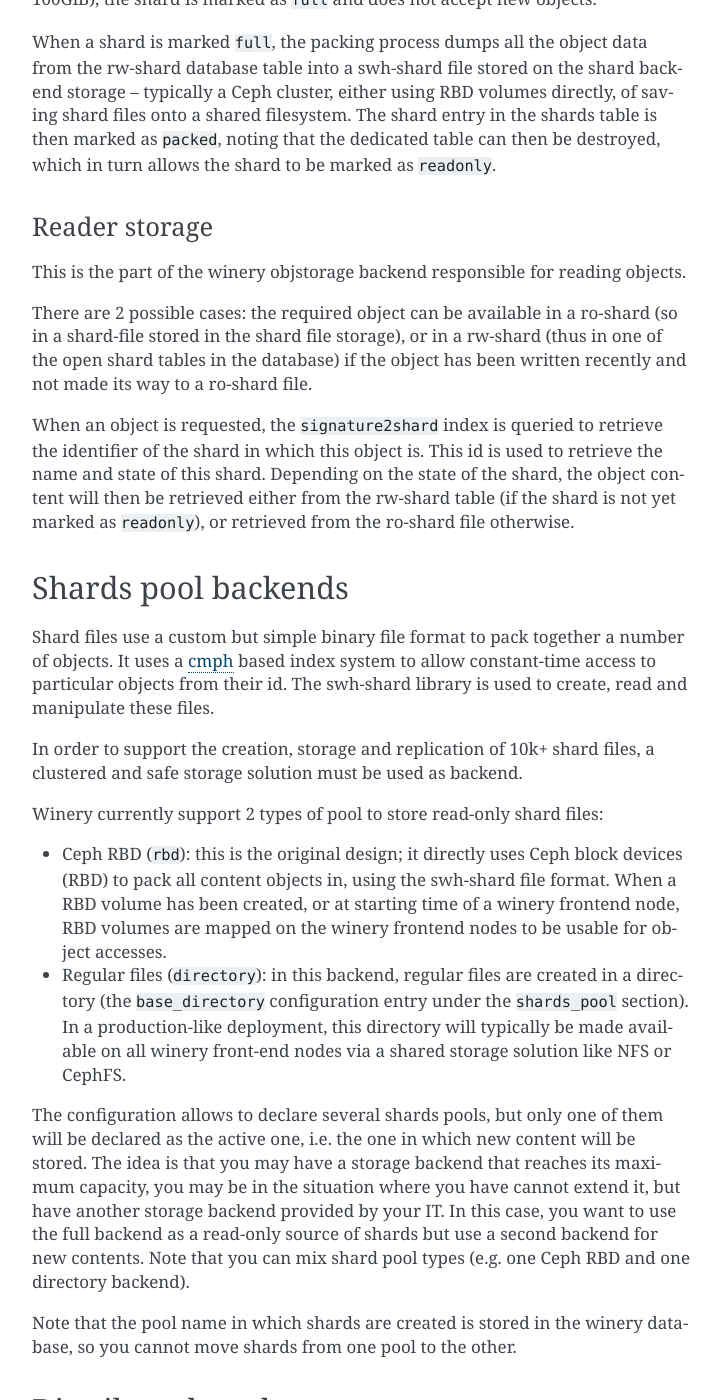
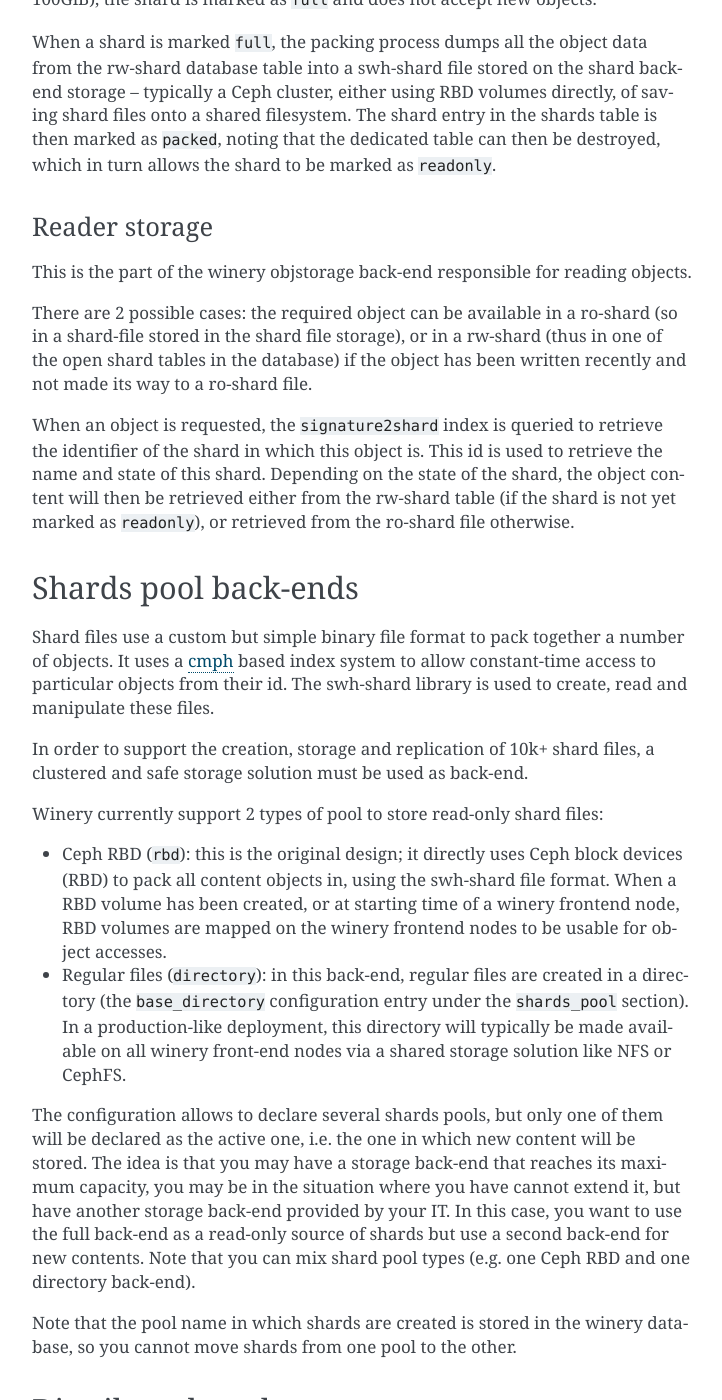
Before and after one commit to SoftwareHeritage/swh-objstorage, a Sphinx documentation site: the page built from docs/winery.rst, in a window 1280 px wide and 1400 px high, scrolled down 1773 px. Shown: the whole window, without its empty margins (388-1110 px from the left). Built offline with Sphinx 7.4.7, drawn with Linux system fonts in a browser that asks for light colours; some of the changed text lies outside the part shown.

Commit message:
winery: replace 'backend' with 'back-end' in winery's doc

```diff
--- a/docs/winery.rst
+++ b/docs/winery.rst
@@ -1,16 +1,16 @@
 .. _swh-objstorage-winery:
 
-Winery backend
-==============
+Winery back-end
+===============
 
-The Winery backend is an swh-objstorage backend that implements the `Ceph based
+The Winery back-end is an swh-objstorage back-end that implements the `Ceph based
 object storage architecture
 <https://wiki.softwareheritage.org/wiki/A_practical_approach_to_efficiently_store_100_billions_small_objects_in_Ceph>`__.
 
 Design specifications
 ---------------------
 
-The idea of the Winery backend is to provide an object storage capable of
+The idea of the Winery back-end is to provide an object storage capable of
 storing with decent performances the workload of the |swh| objstorage, that is
 (at time of writing, aka 08/2025):
 
@@ -58,7 +58,7 @@
 Writer storage
 ~~~~~~~~~~~~~~
 
-This is the part of the winery objstorage backend responsible for writing new
+This is the part of the winery objstorage back-end responsible for writing new
 objects. Each objstorage writer process will lock a rw-shard, picking an existing
 ``standby`` shard if one is available, or creating a new shard table in the database.
 If the writer storage is deployed with gunicorn configured with ``N`` worker
@@ -80,7 +80,7 @@
 shard is marked as ``full`` and does not accept new objects.
 
 When a shard is marked ``full``, the packing process dumps all the object data from the rw-shard database
-table into a :ref:`swh-shard` file stored on the shard backend storage -- typically a Ceph
+table into a :ref:`swh-shard` file stored on the shard back-end storage -- typically a Ceph
 cluster, either using RBD volumes directly, of saving shard files onto a shared filesystem.
 The shard entry in the shards table is then marked as ``packed``, noting that the dedicated
 table can then be destroyed, which in turn allows the shard to be marked as ``readonly``.
@@ -88,7 +88,7 @@
 Reader storage
 ~~~~~~~~~~~~~~
 
-This is the part of the winery objstorage backend responsible for reading
+This is the part of the winery objstorage back-end responsible for reading
 objects.
 
 There are 2 possible cases: the required object can be available in a ro-shard (so
@@ -103,8 +103,8 @@
 is not yet marked as ``readonly``), or retrieved from the ro-shard file otherwise.
 
 
-Shards pool backends
---------------------
+Shards pool back-ends
+---------------------
 
 Shard files use a custom but simple binary file format to pack together a
 number of objects. It uses a cmph_ based index system to allow constant-time
@@ -112,7 +112,7 @@
 used to create, read and manipulate these files.
 
 In order to support the creation, storage and replication of 10k+ shard files,
-a clustered and safe storage solution must be used as backend.
+a clustered and safe storage solution must be used as back-end.
 
 Winery currently support 2 types of pool to store read-only shard files:
 
@@ -122,7 +122,7 @@
   frontend node, RBD volumes are mapped on the winery frontend nodes to be
   usable for object accesses.
 
-- Regular files (``directory``): in this backend, regular files are created in a
+- Regular files (``directory``): in this back-end, regular files are created in a
   directory (the ``base_directory`` configuration entry under the ``shards_pool``
   section). In a production-like deployment, this directory will typically be
   made available on all winery front-end nodes via a shared storage solution
@@ -131,12 +131,12 @@
 
 The configuration allows to declare several shards pools, but only one of them
 will be declared as the active one, i.e. the one in which new content will be
-stored. The idea is that you may have a storage backend that reaches its
+stored. The idea is that you may have a storage back-end that reaches its
 maximum capacity, you may be in the situation where you have cannot extend it,
-but have another storage backend provided by your IT. In this case, you want to
-use the full backend as a read-only source of shards but use a second backend
+but have another storage back-end provided by your IT. In this case, you want to
+use the full back-end as a read-only source of shards but use a second back-end
 for new contents. Note that you can mix shard pool types (e.g. one Ceph RBD and
-one directory backend).
+one directory back-end).
 
 Note that the pool name in which shards are created is stored in the winery
 database, so you cannot move shards from one pool to the other.
@@ -173,7 +173,7 @@
   * if ``clean_immediately`` is set, the write shard is immediately removed and
     the shard moved to the ``readonly`` state [#f2]_
 
-* when using the RBD shard pool backend, the RBD shard manager ``swh objstorage
+* when using the RBD shard pool back-end, the RBD shard manager ``swh objstorage
   winery rbd`` handles the management of RBD images:
 
   * all known ``readonly`` shards are mapped immediately (i.e. the RBD block
@@ -200,7 +200,7 @@
 
 `Winery` uses a structured configuration schema.
 
-Here is a typical configuration for a RBD shards pool backend::
+Here is a typical configuration for a RBD shards pool back-end::
 
   objstorage:
     cls: winery
@@ -260,7 +260,7 @@
       # the pool manager (default: true, the packer creates images)
       create_images: false
 
-Here is typical configuration for a directory shards pool backend::
+Here is typical configuration for a directory shards pool back-end::
 
   objstorage:
     cls: winery
@@ -422,12 +422,12 @@
 
 .. rubric:: Footnotes
 
-.. [#f1] Delegating the shard file creation to a backend process can be useful
-         for the RBD backend shard pool because it requires special permissions
+.. [#f1] Delegating the shard file creation to a back-end process can be useful
+         for the RBD back-end shard pool because it requires special permissions
          to create new RBD images. Delegating the creation allows to
-         circumbscribe this task to a dedicated backend process without having
+         circumbscribe this task to a dedicated back-end process without having
          to run the whole winery service as root.
 
 .. [#f2] The reason for not starting the shard cleaning process immediately is
          to allow other nodes, in a multi-node setup using the RBD shard pool
-         backend, to map newly created RBD shard files.
+         back-end, to map newly created RBD shard files.
```
